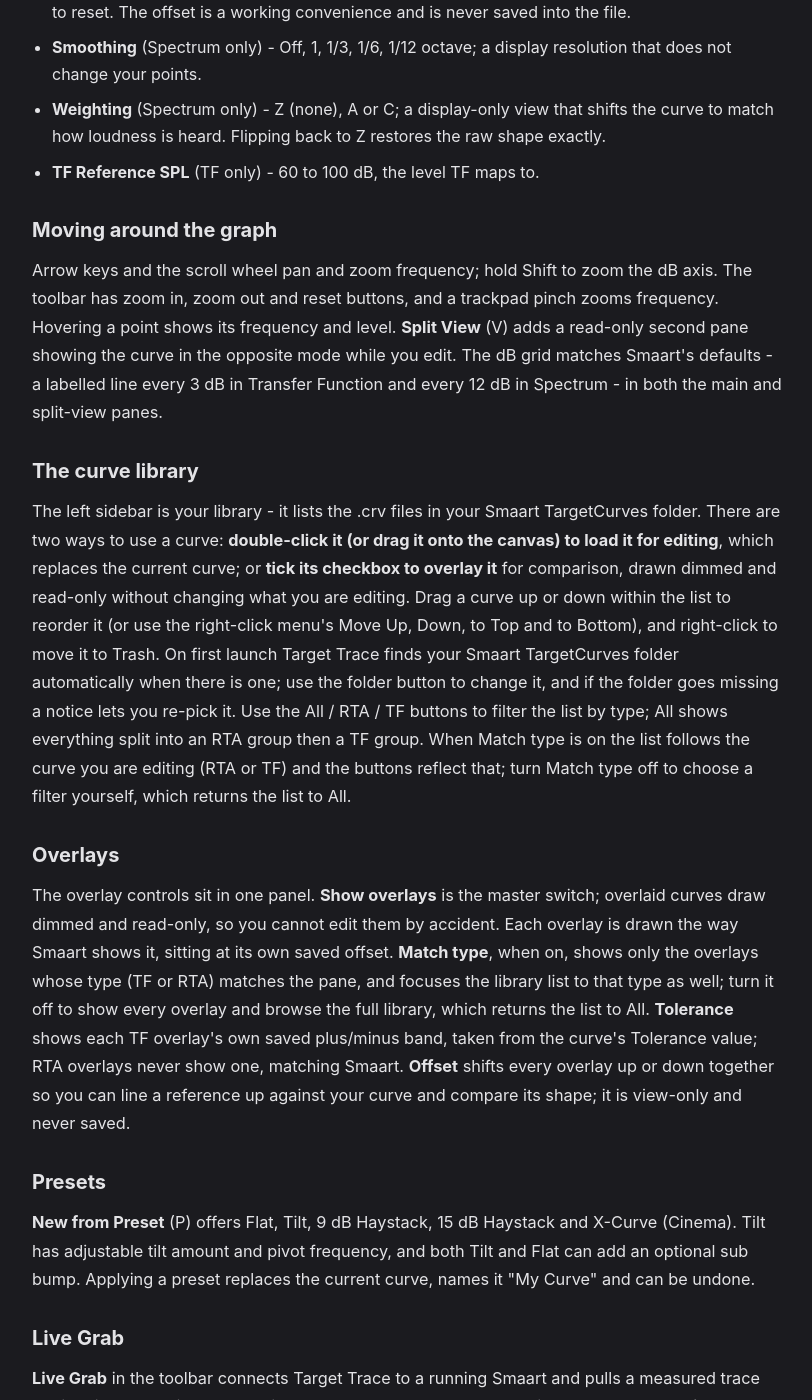
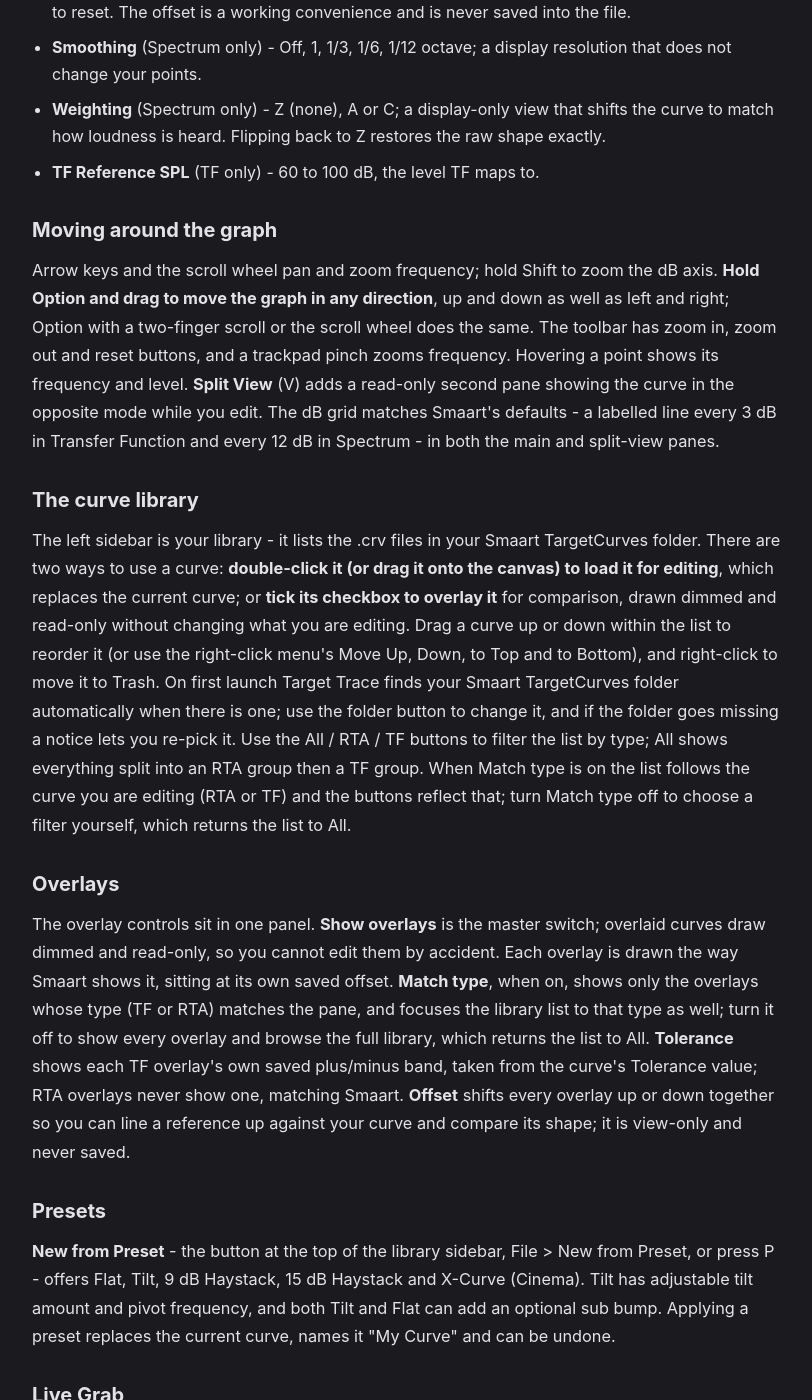
Before and after one commit to BSKapps/bskapps.github.io, a Jekyll site: the page built from articles/target-trace-guide/index.html, in a window 1280 px wide and 1400 px high, scrolled down 1700 px. Shown: the whole window, without its empty margins (232-1044 px from the left). Built offline with Jekyll 4.4.1, drawn with Linux system fonts in a browser that asks for light colours; some of the changed text lies outside the part shown.

Commit message:
Target Trace guide and feature list: Option-drag to move the graph, New from Preset location

```diff
--- a/_data/content.json
+++ b/_data/content.json
@@ -60,7 +60,7 @@
         "Overlay curves to compare - each at its own Smaart offset and tolerance band, with Match type filter",
         "Save directly to Smaart TargetCurves folder",
         "Export as REW house curve",
-        "Keyboard shortcuts - D for draw, V for Split View, T / S to switch curve type, Cmd+F to flatten a selection"
+        "Keyboard shortcuts - D for draw, V for Split View, T / S to switch curve type, Cmd+F to flatten a selection, Option-drag to move around the graph"
       ],
       "description": "Build target curves from presets, draw them freehand, or import and reshape your own measurements. Target Trace gives you a visual editor for Smaart .crv files with full control. Use target overlays, tolerance bands, weighting. With one-click export back to Smaart or REW."
     },
--- a/_data/guides/target-trace-guide.json
+++ b/_data/guides/target-trace-guide.json
@@ -118,7 +118,7 @@
       "blocks": [
         {
           "type": "paragraph",
-          "text": "Arrow keys and the scroll wheel pan and zoom frequency; hold Shift to zoom the dB axis. The toolbar has zoom in, zoom out and reset buttons, and a trackpad pinch zooms frequency. Hovering a point shows its frequency and level. **Split View** (V) adds a read-only second pane showing the curve in the opposite mode while you edit. The dB grid matches Smaart's defaults - a labelled line every 3 dB in Transfer Function and every 12 dB in Spectrum - in both the main and split-view panes."
+          "text": "Arrow keys and the scroll wheel pan and zoom frequency; hold Shift to zoom the dB axis. **Hold Option and drag to move the graph in any direction**, up and down as well as left and right; Option with a two-finger scroll or the scroll wheel does the same. The toolbar has zoom in, zoom out and reset buttons, and a trackpad pinch zooms frequency. Hovering a point shows its frequency and level. **Split View** (V) adds a read-only second pane showing the curve in the opposite mode while you edit. The dB grid matches Smaart's defaults - a labelled line every 3 dB in Transfer Function and every 12 dB in Spectrum - in both the main and split-view panes."
         }
       ]
     },
@@ -148,7 +148,7 @@
       "blocks": [
         {
           "type": "paragraph",
-          "text": "**New from Preset** (P) offers Flat, Tilt, 9 dB Haystack, 15 dB Haystack and X-Curve (Cinema). Tilt has adjustable tilt amount and pivot frequency, and both Tilt and Flat can add an optional sub bump. Applying a preset replaces the current curve, names it \"My Curve\" and can be undone."
+          "text": "**New from Preset** - the button at the top of the library sidebar, File > New from Preset, or press P - offers Flat, Tilt, 9 dB Haystack, 15 dB Haystack and X-Curve (Cinema). Tilt has adjustable tilt amount and pivot frequency, and both Tilt and Flat can add an optional sub bump. Applying a preset replaces the current curve, names it \"My Curve\" and can be undone."
         }
       ]
     },
@@ -209,7 +209,7 @@
       "blocks": [
         {
           "type": "paragraph",
-          "text": "Cmd-Z undoes any edit, including loads and preset applies, and Cmd-Shift-Z redoes the last undone edit; text edits bundle into one undo per field. Handy keys: D draw, T/S modes, V split, P presets, Cmd-A select all, Delete to remove, Option-arrows to nudge a point, Cmd-up/down to shift the whole curve (hold to repeat), Cmd-F to flatten the selected points. The Help menu has a full Keyboard Shortcuts reference."
+          "text": "Cmd-Z undoes any edit, including loads and preset applies, and Cmd-Shift-Z redoes the last undone edit; text edits bundle into one undo per field. Handy keys: D draw, T/S modes, V split, P presets, Cmd-A select all, Delete to remove, Option-arrows to nudge a point, Option-drag to move the graph, Cmd-up/down to shift the whole curve (hold to repeat), Cmd-F to flatten the selected points. The Help menu has a full Keyboard Shortcuts reference."
         }
       ]
     },
```
